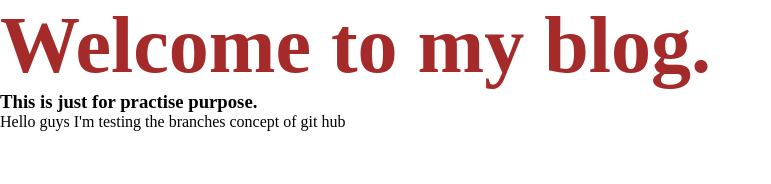
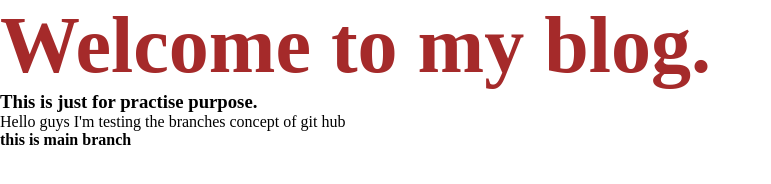
Before and after one commit to altamash000/newrepo, a plain HTML site: page index.html in a window 1280 px wide. Shown: the whole page, without its empty margins (0-771 px from the left). Drawn offline with Linux system fonts and the light colour scheme.

Commit message:
added some line in the main branch

```diff
--- a/index.html
+++ b/index.html
@@ -10,5 +10,6 @@
     <h1>Welcome to my blog.</h1>
     <h3>This is just for practise purpose.</h3>
     <p>Hello guys  I'm testing the branches concept  of git hub</p>
+    <h4>this  is main branch</h4>
 </body>
 </html>
```
